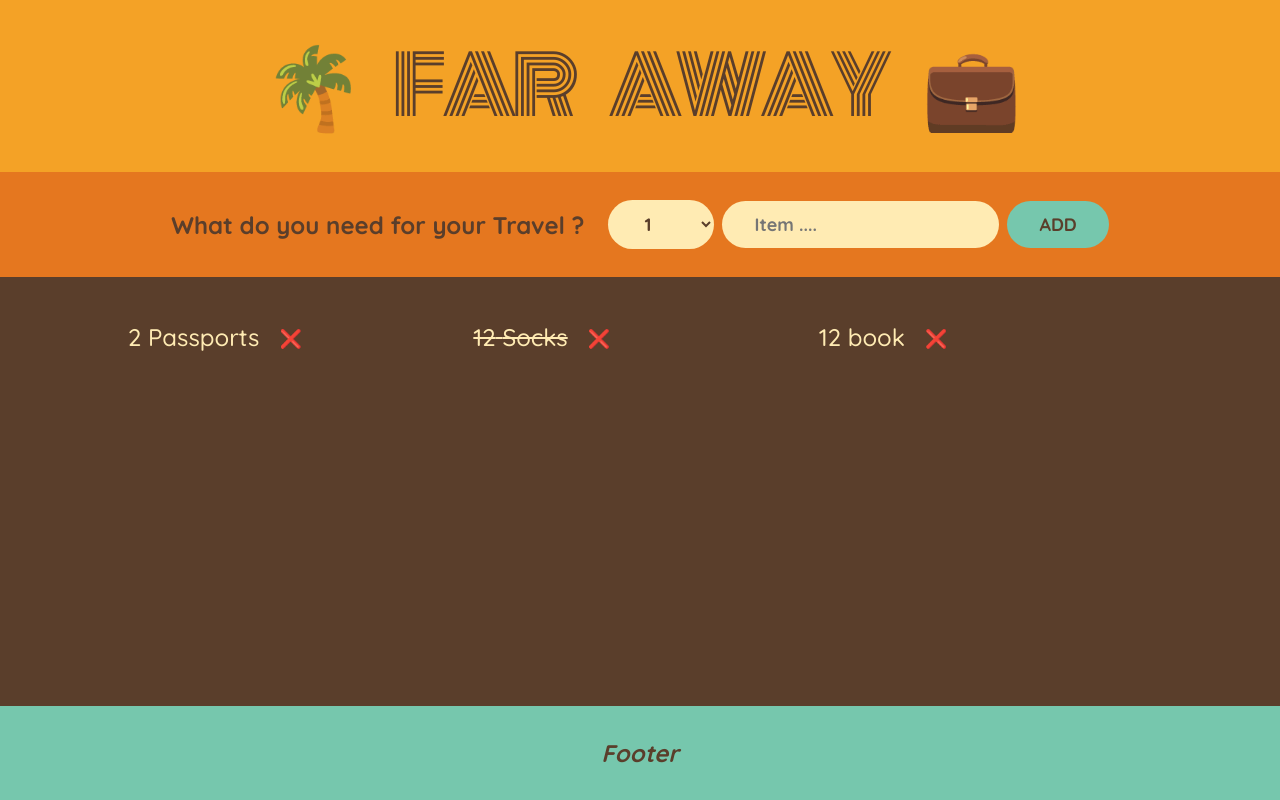
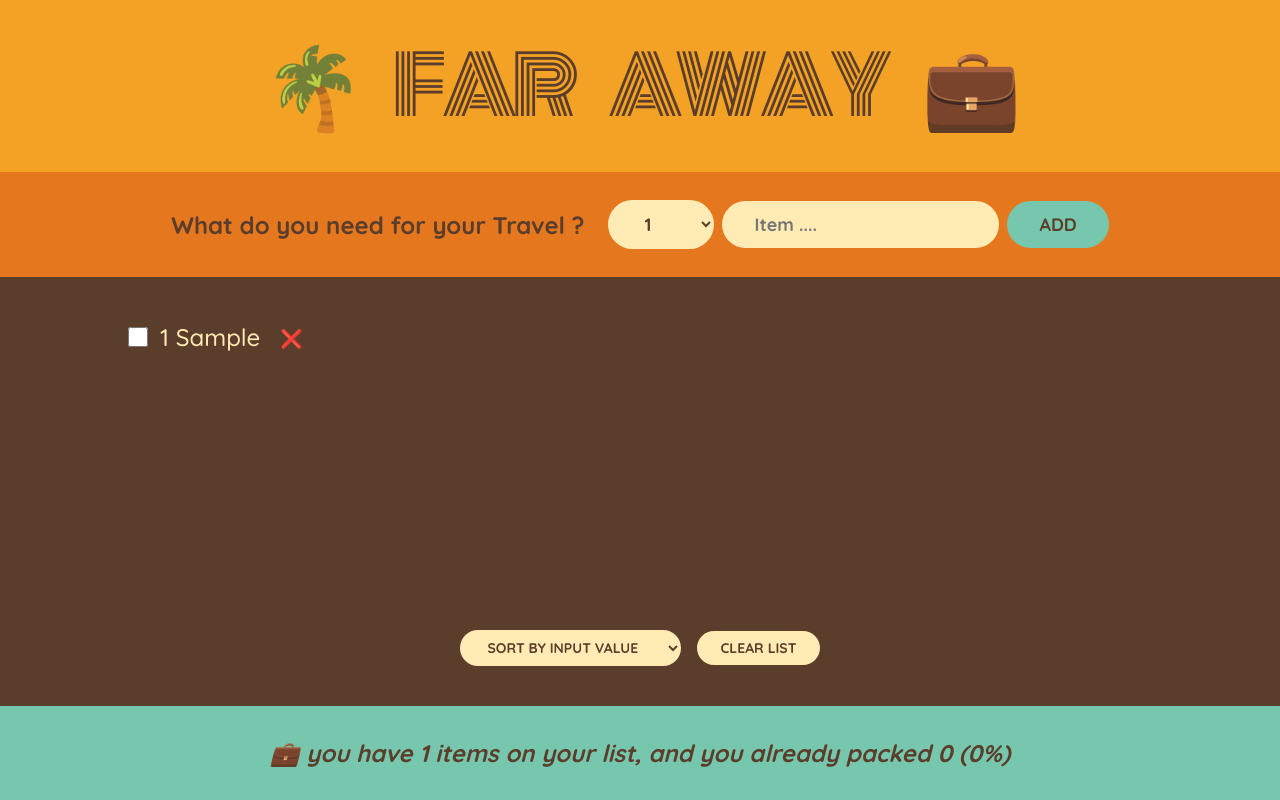
Before and after one commit to JinalShah5358/travel-list, a React (Create React App) app: page / in a window 1280 px wide. Both pictures are taken after typing "Sample" into the empty fields and a click on the button "ADD". Built offline with nearby package versions, Linux system fonts and the light colour scheme.

Commit message:
22-10-24

```diff
--- a/src/App.js
+++ b/src/App.js
@@ -7,12 +7,36 @@ const initialItems = [
 ];
 
 export default function App() {
+  const [items, setItems] = useState([]);
+  function handleAddItems(item) {
+    setItems((items) => [...items, item]);
+  }
+  function handleDeleteItem(id) {
+    console.log(id);
+    setItems((items) => items.filter((item) => item.id !== id));
+  }
+  function handleToggleItem(id) {
+    setItems((items) =>
+      items.map((item) =>
+        item.id === id ? { ...item, packed: !item.packed } : item
+      )
+    );
+  }
+  function onClearList() {
+    setItems([]);
+  }
+
   return (
     <div className="app">
       <Logo />
-      <Form />
-      <PackagingList />
-      <Stats />
+      <Form addItem={handleAddItems} />
+      <PackagingList
+        setItem={items}
+        onDeleteItem={handleDeleteItem}
+        onToggleChange={handleToggleItem}
+        onClearList={onClearList}
+      />
+      <Stats items={items} />
     </div>
   );
 }
@@ -20,7 +44,7 @@ export default function App() {
 function Logo() {
   return <h1> 🌴 FAR AWAY 💼</h1>;
 }
-function Form() {
+function Form({ addItem }) {
   const [description, setDescription] = useState("");
   const [numItem, setNumItem] = useState(1);
 
@@ -32,6 +56,7 @@ function Form() {
       packed: false,
       id: Date.now(),
     };
+    addItem(newItem);
     console.log(newItem);
 
     setNumItem(1);
@@ -67,32 +92,82 @@ function Form() {
     </form>
   );
 }
-function PackagingList() {
+function PackagingList({ setItem, onDeleteItem, onToggleChange, onClearList }) {
+  const [sortBy, setSortBy] = useState("input");
+  let sortedItem;
+  if (sortBy === "input") {
+    sortedItem = setItem;
+  }
+  if (sortBy === "description") {
+    sortedItem = setItem
+      .slice()
+      .sort((a, b) => a.description.localeCompare(b.description));
+  }
+  if (sortBy === "Packed Item") {
+    sortedItem = setItem
+      .slice()
+      .sort((a, b) => Number(a.packed) - Number(b.packed));
+  }
+
   return (
     <div className="list">
       <ul>
-        {initialItems.map((item) => (
-          <Item item={item} key={item.id} />
+        {sortedItem.map((item) => (
+          <Item
+            item={item}
+            onDeleteItem={onDeleteItem}
+            onToggleChange={onToggleChange}
+            key={item.id}
+          />
         ))}
       </ul>
+      <div className="actions">
+        <select value={sortBy} onChange={(e) => setSortBy(e.target.value)}>
+          <option value="input">sort By input value</option>
+          <option value="description">sort By description</option>
+          <option value="Packed Item">sort By Packed Item</option>
+        </select>
+        <button onClick={() => onClearList()}>Clear List</button>
+      </div>
     </div>
   );
 }
-function Item({ item }) {
+function Item({ item, onDeleteItem, onToggleChange }) {
   return (
     <li>
+      <input
+        type="checkbox"
+        value={item.packed}
+        onChange={() => onToggleChange(item.id)}
+      />
       <span style={item.packed ? { textDecoration: "line-through" } : {}}>
         {item.quantity} {item.description}
       </span>
-      <button>❌</button>
+      <button onClick={() => onDeleteItem(item.id)}>❌</button>
     </li>
   );
 }
 
-function Stats() {
+function Stats({ items }) {
+  console.log(!items.length);
+  if (!items.length) {
+    return (
+      <footer className="stats">
+        <em>Start adding your items to your packing List 🚀</em>
+      </footer>
+    );
+  }
+  const numItems = items.length;
+  const packedItem = items.filter((item) => item.packed).length;
+  const percentage = Math.round((packedItem / numItems) * 100);
+  console.log(packedItem);
   return (
     <footer className="stats">
-      <em>Footer</em>
+      <em>
+        {percentage === 100
+          ? "You got everything ! Ready to Go ✈️"
+          : `💼 you have ${numItems} items on your list, and you already packed ${packedItem} (${percentage}%)`}
+      </em>
     </footer>
   );
 }
```
